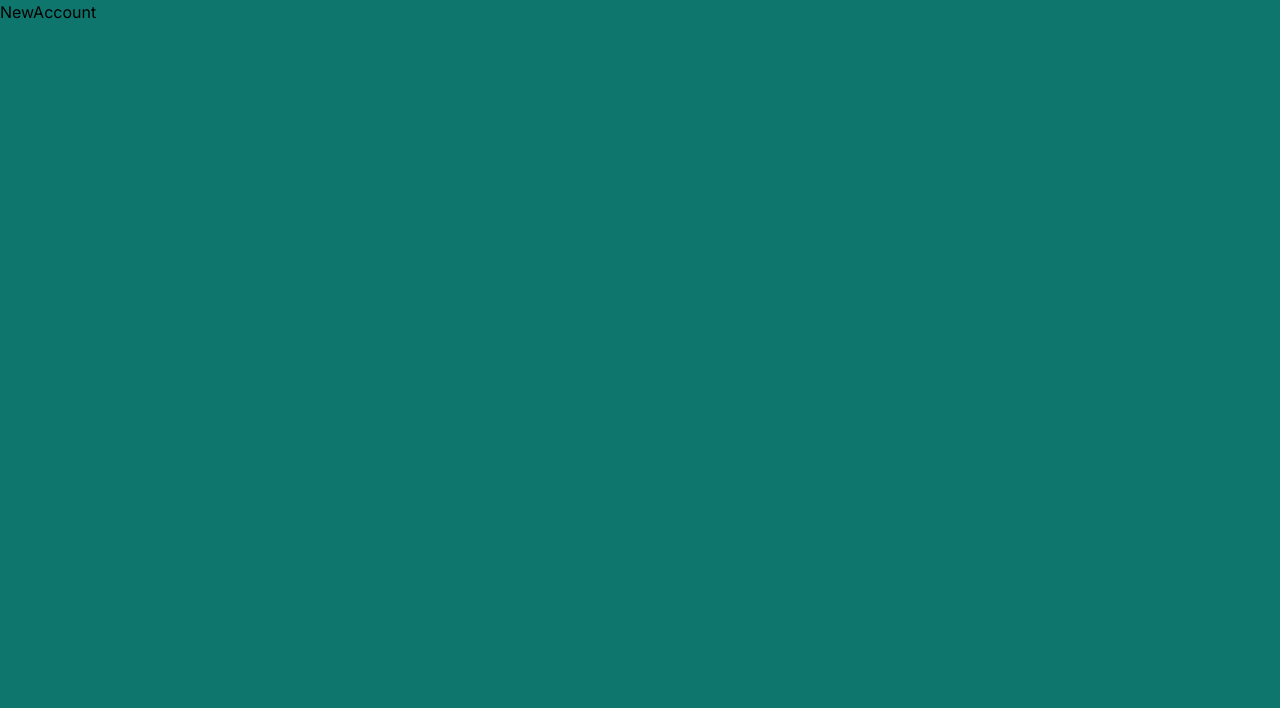
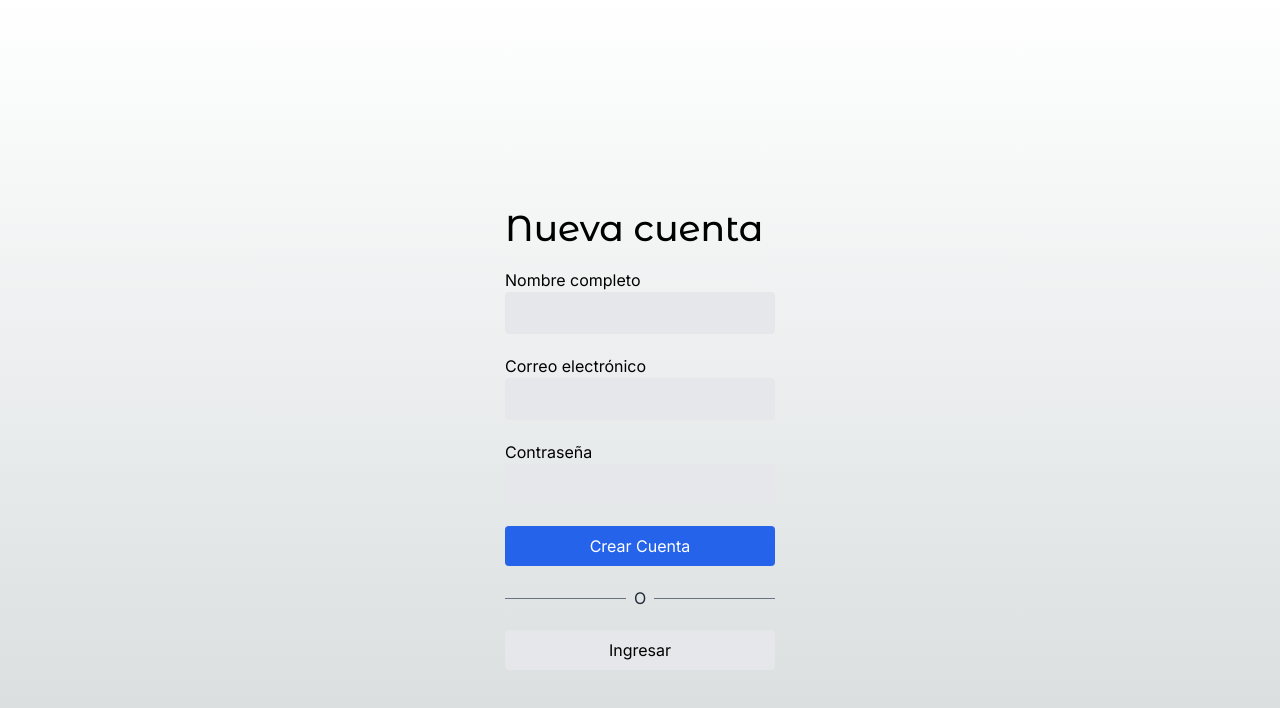
Before and after one commit to gergg90/teslo-shop-clon, a Next.js app: page /auth/new-account in a window 1280 px wide. Shown: the top 708 px of the page. Built offline with nearby package versions, Linux system fonts and the light colour scheme.

Commit message:
login and new-account

```diff
--- a/src/app/auth/layout.tsx
+++ b/src/app/auth/layout.tsx
@@ -1,5 +1,9 @@
 const AuthLayout = ({ children }: Readonly<{ children: React.ReactNode }>) => {
-  return <main className="bg-teal-700 min-h-screen">{children}</main>;
+  return (
+    <main className="flex justify-center">
+      <div className="w-full sm:w-[350px] px-10">{children}</div>
+    </main>
+  );
 };
 
 export default AuthLayout;
--- a/src/app/auth/login/page.tsx
+++ b/src/app/auth/login/page.tsx
@@ -1,11 +1,37 @@
 import { titleFont } from "@/config/fonts";
+import Link from "next/link";
 
-function AuthPage() {
+export default function AuthPage() {
   return (
-    <div className={`${titleFont.className} font-bold `}>
-      <h3>Login Page</h3>
+    <div className="flex flex-col min-h-screen pt-32 sm:pt-52">
+      <h1 className={`${titleFont.className} text-4xl mb-5`}>Ingresar</h1>
+
+      <div className="flex flex-col">
+        <label htmlFor="email">Correo electrónico</label>
+        <input
+          className="px-5 py-2 border bg-gray-200 rounded mb-5"
+          type="email"
+        />
+
+        <label htmlFor="email">Contraseña</label>
+        <input
+          className="px-5 py-2 border bg-gray-200 rounded mb-5"
+          type="email"
+        />
+
+        <button className="btn-primary">Ingresar</button>
+
+        {/* divisor l ine */}
+        <div className="flex items-center my-5">
+          <div className="flex-1 border-t border-gray-500"></div>
+          <div className="px-2 text-gray-800">O</div>
+          <div className="flex-1 border-t border-gray-500"></div>
+        </div>
+
+        <Link href="/auth/new-account" className="btn-secondary text-center">
+          Crear una nueva cuenta
+        </Link>
+      </div>
     </div>
   );
 }
-
-export default AuthPage;
--- a/src/app/auth/new-account/page.tsx
+++ b/src/app/auth/new-account/page.tsx
@@ -1,5 +1,43 @@
-function NewAccount() {
-  return <div>NewAccount</div>;
+import { titleFont } from "@/config/fonts";
+import Link from "next/link";
+
+export default function NewAccount() {
+  return (
+    <main className="flex flex-col min-h-screen pt-32 sm:pt-52">
+      <h1 className={`${titleFont.className} text-4xl mb-5`}>Nueva cuenta</h1>
+
+      <div className="flex flex-col">
+        <label htmlFor="email">Nombre completo</label>
+        <input
+          className="px-5 py-2 border bg-gray-200 rounded mb-5"
+          type="text"
+        />
+
+        <label htmlFor="email">Correo electrónico</label>
+        <input
+          className="px-5 py-2 border bg-gray-200 rounded mb-5"
+          type="email"
+        />
+
+        <label htmlFor="email">Contraseña</label>
+        <input
+          className="px-5 py-2 border bg-gray-200 rounded mb-5"
+          type="email"
+        />
+
+        <button className="btn-primary">Crear Cuenta</button>
+
+        {/* divisor l ine */}
+        <div className="flex items-center my-5">
+          <div className="flex-1 border-t border-gray-500"></div>
+          <div className="px-2 text-gray-800">O</div>
+          <div className="flex-1 border-t border-gray-500"></div>
+        </div>
+
+        <Link href="/auth/login" className="btn-secondary text-center">
+          Ingresar
+        </Link>
+      </div>
+    </main>
+  );
 }
-
-export default NewAccount;
--- /dev/null
+++ b/src/app/auth/page.tsx
@@ -0,0 +1,7 @@
+import { redirect } from "next/navigation";
+
+function PageAuth() {
+  redirect("/auth/login");
+}
+
+export default PageAuth;
--- a/src/components/ui/footer/Footer.tsx
+++ b/src/components/ui/footer/Footer.tsx
@@ -3,13 +3,15 @@
 
 export function Footer() {
   return (
-    <div className="flex justify-center items-center w-full text-xs mb-8 bg-blue-600 text-white rounded-sm">
+    <div className="flex justify-center items-center w-full text-xs mb-8 ">
       <Link href="/">
-        <span className={`${titleFont.className} antialiased font-bold`}>
-          Teslo{" "}
+        <span className="bg-blue-600 text-white rounded-md p-2">
+          <span className={`${titleFont.className} antialiased font-bold`}>
+            Teslo{" "}
+          </span>
+          <span>| Shop</span>
+          <span> © {new Date().getFullYear()}</span>
         </span>
-        <span>| Shop</span>
-        <span> © {new Date().getFullYear()}</span>
       </Link>
     </div>
   );
```
